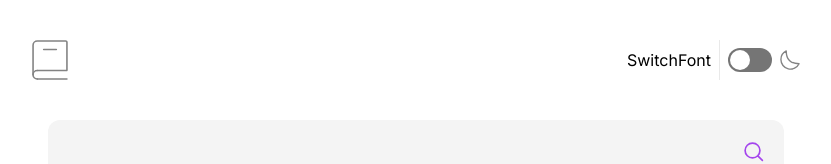
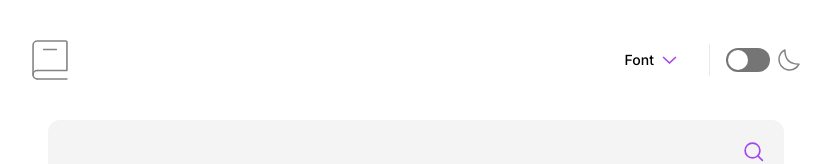
Before and after one commit to alexisdlr/dictionary-web, a Next.js app: page / in a window 1280 px wide. Shown: the top 164 px of the page, without its empty margins (224-1055 px from the left). Built offline with nearby package versions, Linux system fonts and the light colour scheme.

Commit message:
added switch font

```diff
--- a/components/header.tsx
+++ b/components/header.tsx
@@ -1,3 +1,4 @@
+"use client"
 import Image from "next/image";
 import SwitchFont from "./switch-font";
 import SwitchTheme from "./switch-theme";
@@ -13,9 +14,9 @@ const Header = () => {
           height={36}
         />
       </div>
-      <div className="flex gap-2 items-center">
+      <div className="flex gap-x-4 items-center">
         <SwitchFont />
-        <div className="w-px h-10 bg-light-gray"></div>
+        <div className="w-px h-8 bg-light-gray"></div>
         <SwitchTheme />
       </div>
 
--- a/components/search-input.tsx
+++ b/components/search-input.tsx
@@ -5,7 +5,7 @@ export default function SearchInput() {
   return (
     <div className="relative w-full h-12 md:h-16">
       <input
-        className="w-full h-full md:px-4 text-sm md:text-lg text-gray-800 bg-white-smoke border-none rounded-xl focus:outline-none foc us:ring-2 focus:ring-purple
+        className="w-full h-full md:px-6 text-sm md:text-lg text-gray-800 bg-white-smoke border-none rounded-xl focus:outline-none foc us:ring-2 focus:ring-purple
       font-bold focus:border-transparent dark:bg-pitch-black dark:text-white
     "
       />
@@ -15,7 +15,6 @@ export default function SearchInput() {
           alt="icon search svg"
           width={20}
           height={20}
-          className=""
         />
       </div>
     </div>
--- a/components/switch-font.tsx
+++ b/components/switch-font.tsx
@@ -1,8 +1,43 @@
+import { Menu, Transition } from "@headlessui/react";
+import Image from "next/image";
+import { Fragment } from "react";
 
-const SwitchFont = () => {
+export default function SwitchFont() {
   return (
-    <div>SwitchFont</div>
-  )
+    <Menu as="div" className="relative inline-block text-left">
+      <Menu.Button className="inline-flex w-full gap-x-2 items-center rounded-md px-4 py-2 text-sm font-medium dark:text-white  focus:outline-none transition-all">
+        Font{" "}
+        <Image
+          src="/assets/images/icon-arrow-down.svg"
+          alt="icon arrow down"
+          width={15}
+          height={15}
+        />
+      </Menu.Button>
+      <Transition
+        appear
+        as={Fragment}
+        enter="transition ease-out duration-100"
+        enterFrom="transform opacity-0 scale-95"
+        enterTo="transform opacity-100 scale-100"
+        leave="transition ease-in duration-75"
+        leaveFrom="transform opacity-100 scale-100"
+        leaveTo="transform opacity-0 scale-95"
+      >
+        <Menu.Items className="absolute right-0 mt-2 w-[140px] origin-top-right divide-y divide-gray-100 rounded-lg bg-white dark:bg-pitch-black dark:shadow-[0_10px_50px_-15px] dark:shadow-purple dark:text-white ring-1 ring-black/5 focus:outline-none z-10">
+          <div className="px-5 py-3 flex flex-col gap-y-3 items-start text-sm">
+            <Menu.Item>
+              <button>Sans serif</button>
+            </Menu.Item>
+            <Menu.Item>
+              <button>Serif</button>
+            </Menu.Item>
+            <Menu.Item>
+              <button>Mono</button>
+            </Menu.Item>
+          </div>
+        </Menu.Items>
+      </Transition>
+    </Menu>
+  );
 }
-
-export default SwitchFont
--- a/components/switch-theme.tsx
+++ b/components/switch-theme.tsx
@@ -1,10 +1,10 @@
 "use client";
 
 import { useThemeStore } from "@/store/theme-store";
-import Image from "next/image";
 
 const SwitchTheme = () => {
   const { toggleDarkMode } = useThemeStore();
+  const { darkMode } = useThemeStore();
 
   return (
     <div className="flex items-center gap-x-2">
@@ -18,14 +18,30 @@ const SwitchTheme = () => {
         <label htmlFor="switch" className="hidden"></label>
         <div className="peer h-6 w-11 rounded-full border-none bg-silver dark:bg-purple after:absolute after:left-[2px] after:top-0.5 after:h-5 after:w-5 after:rounded-full  after:bg-white after:transition-all after:content-['']  peer-checked:after:translate-x-full peer-checked:after:border-white "></div>
       </label>
-      <Image
-        src={"/assets/images/icon-moon.svg"}
-        alt="Icon moon"
-        width={20}
-        height={20}
-      />
+      <IconMoon color={darkMode ? "#A445ED" : ""} />
     </div>
   );
 };
 
+function IconMoon(props: React.SVGProps<SVGSVGElement>) {
+  return (
+    <svg
+      xmlns="http://www.w3.org/2000/svg"
+      width="22"
+      height="22"
+      viewBox="0 0 22 22"
+      {...props}
+    >
+      <path
+        fill="none"
+        stroke={props.color || "#838383"}
+        stroke-linecap="round"
+        stroke-linejoin="round"
+        stroke-width="1.5"
+        d="M1 10.449a10.544 10.544 0 0 0 19.993 4.686C11.544 15.135 6.858 10.448 6.858 1A10.545 10.545 0 0 0 1 10.449Z"
+      />
+    </svg>
+  );
+}
+
 export default SwitchTheme;
--- a/package.json
+++ b/package.json
@@ -9,6 +9,7 @@
     "lint": "next lint"
   },
   "dependencies": {
+    "@headlessui/react": "^1.7.18",
     "next": "14.1.4",
     "react": "^18",
     "react-dom": "^18",
--- a/tailwind.config.ts
+++ b/tailwind.config.ts
@@ -6,8 +6,7 @@ const config: Config = {
     "./components/**/*.{js,ts,jsx,tsx,mdx}",
     "./app/**/*.{js,ts,jsx,tsx,mdx}",
   ],
-  darkMode: 'class',
-
+  darkMode: "class",
   theme: {
     extend: {
       screens: {
@@ -18,11 +17,11 @@ const config: Config = {
         "rich-black": "#2D2D2D",
         "pitch-black": "#1F1F1F",
         "dim-gray": "#3A3A3A",
-        "silver": "#757575",
+        silver: "#757575",
         "light-gray": "#E9E9E9",
         "white-smoke": "#F4F4F4",
-        "purple": "#A445ED",
-        "red-dark": "#FF5252"
+        purple: "#A445ED",
+        "red-dark": "#FF5252",
       },
       backgroundImage: {
         "gradient-radial": "radial-gradient(var(--tw-gradient-stops))",
```
Also changed, not shown: 1 other file (tests, documents, lock files or other folders).
